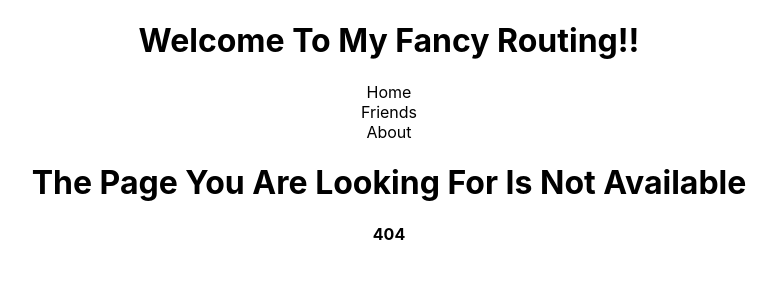
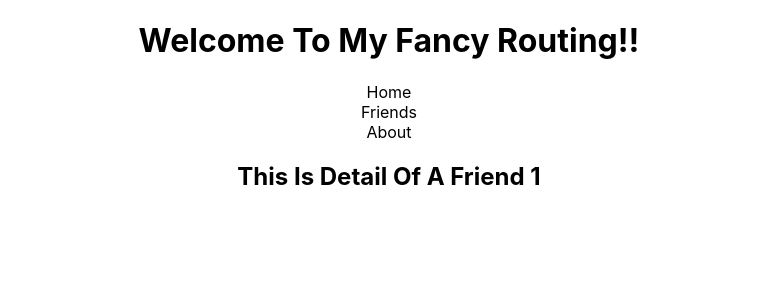
Before and after one commit to noormohammad20/react-router, a React (Create React App) app: page /friend/1 in a window 1280 px wide. Before the commit this address had no page. Shown: the top 300 px of the page, without its empty margins (251-1027 px from the left). Built offline with nearby package versions, Linux system fonts and the light colour scheme.

Commit message:
Create route with some fixed and some dynamic part

```diff
--- a/src/App.js
+++ b/src/App.js
@@ -1,6 +1,7 @@
 import { Route, Routes } from 'react-router-dom'
 import './App.css'
 import About from './components/About/About'
+import FriendDetail from './components/FriendDetail/FriendDetail'
 import Friends from './components/Friends/Friends'
 import Header from './components/Header/Header'
 import Home from './components/Home/Home'
@@ -14,6 +15,7 @@
       <Routes>
         <Route path="/" element={<Home />}></Route>
         <Route path="/friends" element={<Friends />}></Route>
+        <Route path='/friend/:friendId' element={<FriendDetail></FriendDetail>}></Route>
         <Route path="/about" element={<About />}></Route>
         <Route path='*' element={<NotFound />}></Route>
       </Routes>
--- a/src/components/Friend/Friend.js
+++ b/src/components/Friend/Friend.js
@@ -1,5 +1,5 @@
 import React from 'react'
-import { useNavigate } from 'react-router-dom'
+import { Link, useNavigate } from 'react-router-dom'
 
 const Friend = (props) => {
     const { name, username, id } = props.friend
@@ -11,6 +11,7 @@
     return (
         <div>
             <h2>Name: {name}</h2>
+            <Link to={'/friend/' + id}>Show Detail</Link>
             <button onClick={showFriendDetail}>{username}:ID {id}</button>
         </div>
     )
--- /dev/null
+++ b/src/components/FriendDetail/FriendDetail.js
@@ -0,0 +1,13 @@
+import React from 'react'
+import { useParams } from 'react-router-dom'
+
+const FriendDetail = () => {
+    const { friendId } = useParams()
+    return (
+        <div>
+            <h2>This Is Detail Of A Friend {friendId}</h2>
+        </div>
+    )
+}
+
+export default FriendDetail
```
